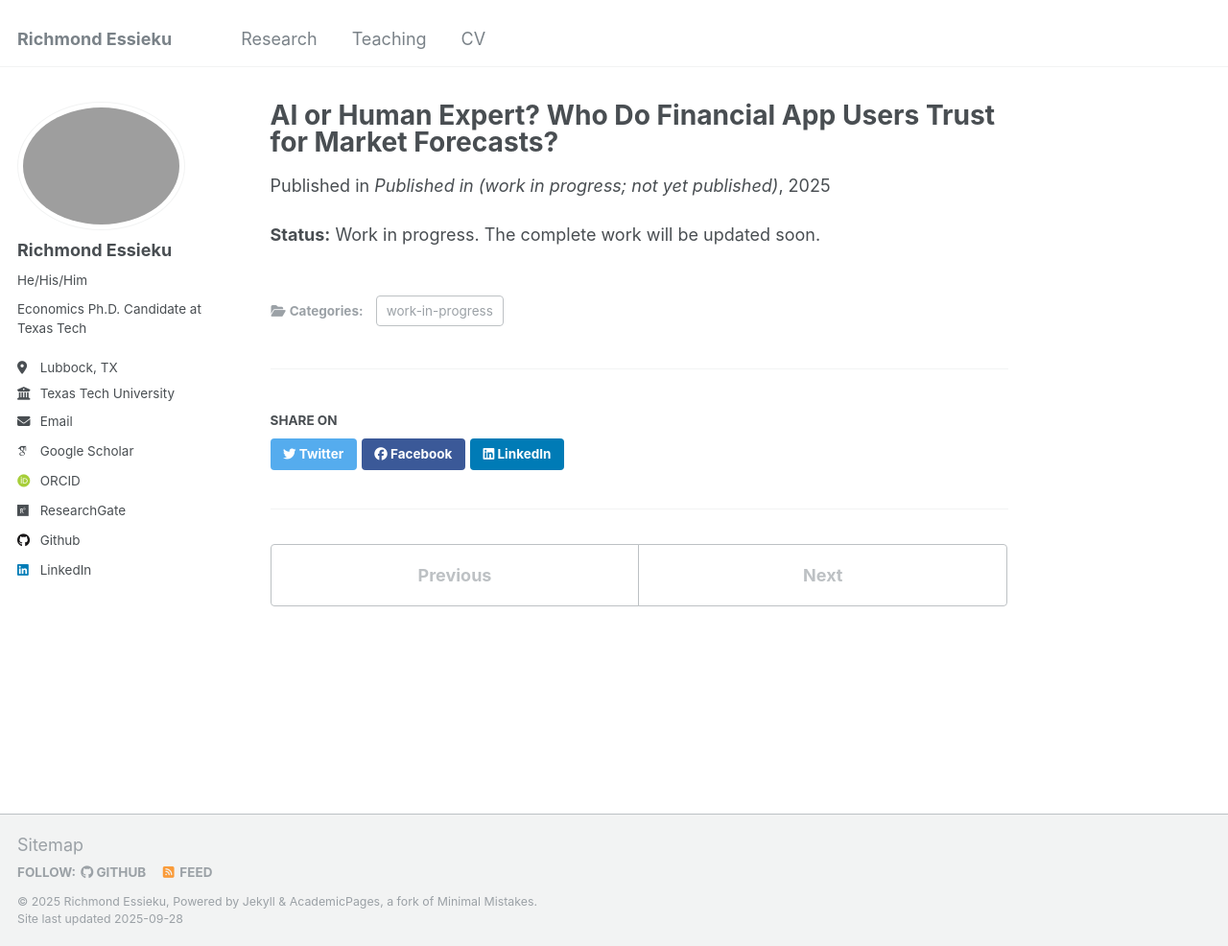
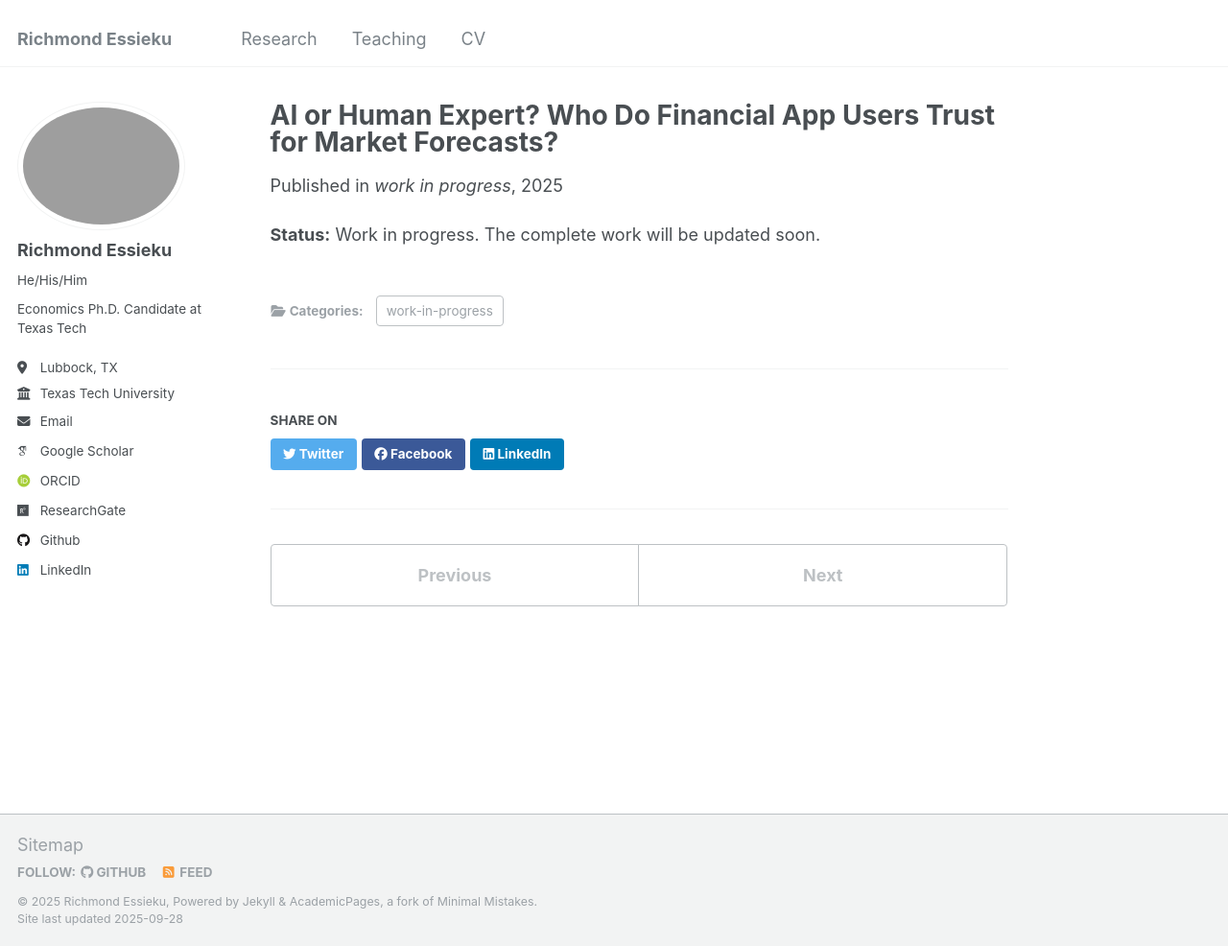
Before and after one commit to essieku/essieku.github.io, a Jekyll site: the page built from _publications/Work_progrss3.md, in a window 1280 px wide and 986 px high. Shown: the whole window at 96% size. Built offline with Jekyll 4.4.1, drawn with Linux system fonts in a browser that asks for light colours; some web fonts are replaced.

Commit message:
Update Work_progrss3.md

```diff
--- a/_publications/Work_progrss3.md
+++ b/_publications/Work_progrss3.md
@@ -4,7 +4,7 @@ collection: publications
 category: work-in-progress
 permalink: /publication/ai-vs-human-forecasts
 date: 2025-02-01
-venue: "Published in (work in progress; not yet published)"
+venue: "work in progress"
 excerpt: |-
   "When a finance app offers a market outlook, whom do users trust more, an AI system or a human advisor? Does frequent app use shift confidence toward AI, and does that differ across age, education, or financial experience? We aim to map where trust flows in the mobile finance era and what that means for product design, investor education, and consumer protection" (Joint with Prince Bosompim and Gary Mottola)
 ---
```
